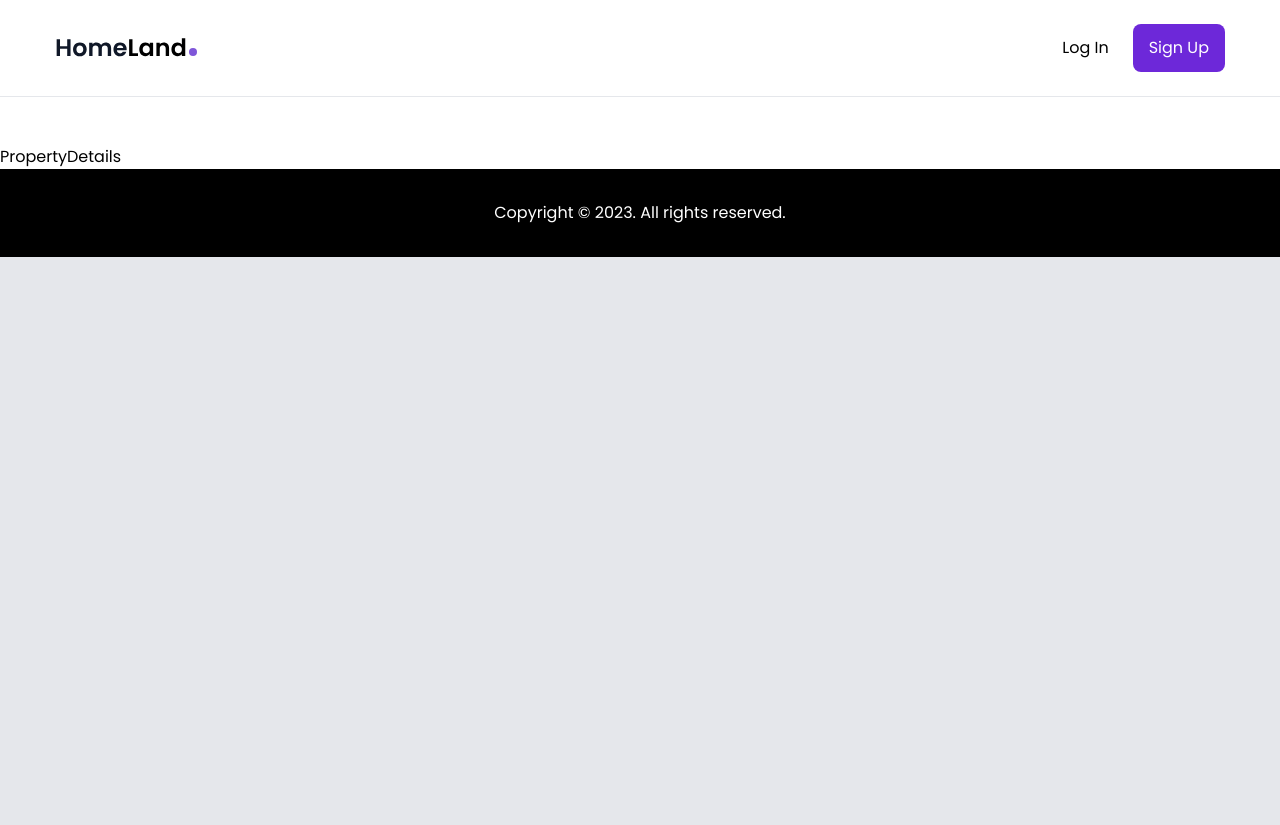
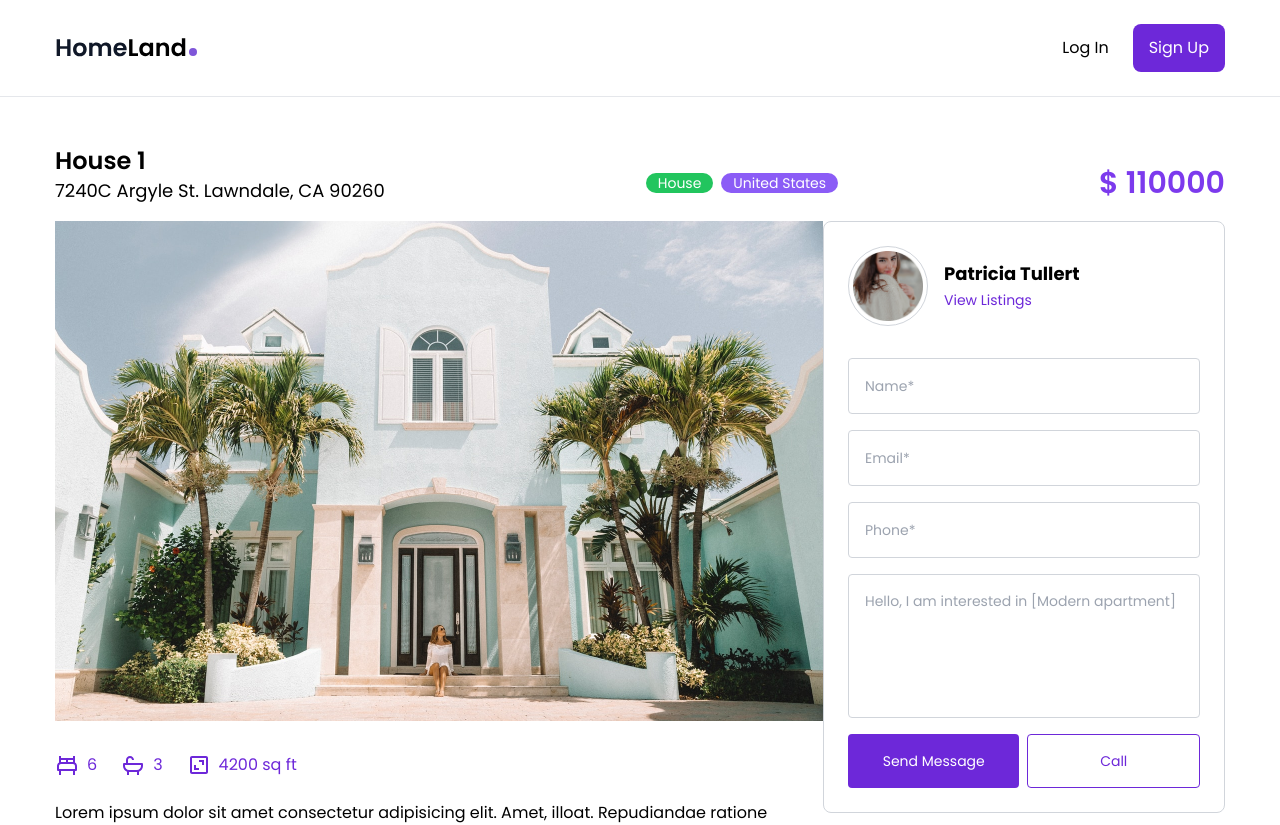
Before and after one commit to Zohra-Neda/Real-Estate-Frontent, a React (Create React App) app: page /property/1 in a window 1280 px wide. Shown: the top 825 px of the page. Before the commit the page ends 800 px from the top, so only its background shows below. Built offline with nearby package versions, Linux system fonts and the light colour scheme.

Commit message:
Implement PropertyDetails component

```diff
--- a/src/pages/PropertyDetails.js
+++ b/src/pages/PropertyDetails.js
@@ -1,7 +1,86 @@
 import React from 'react';
 
+// import data
+import { housesData } from '../data';
+
+// import use params
+import { useParams } from 'react-router-dom';
+
+// import icons
+import { BiBed, BiBath, BiArea } from 'react-icons/bi';
+
+// import link
+import { Link } from 'react-router-dom';
+
 const PropertyDetails = () => {
-  return <div>PropertyDetails</div>;
+  // get the house id
+  const { id } = useParams();
+
+  // get the house based on the id
+  const house = housesData.find((house) => {
+    return house.id === parseInt(id);
+  });
+
+  return (<section>
+    <div className='container mx-auto min-h-[800px] mb-14'>
+      <div className='flex flex-col lg:flex-row lg:items-center lg:justify-between'>
+        <di>
+          <h2 className='text-2xl font-semibold'>{house.name}</h2>
+          <h3 className='text-lg mb-4'>{house.address}</h3>
+        </di>
+        <div className='mb-4 lg:mb-0 flex gap-x-2 text-sm'>
+          <div className='bg-green-500 text-white px-3 rounded-full'>{house.type}</div>
+          <div className='bg-violet-500 text-white px-3 rounded-full'>{house.country}</div>
+        </div>
+        <div className='text-3xl font-semibold text-violet-600'>$ {house.price}</div>
+      </div>
+
+      <div className='flex flex-col lg:flex-row items-start'>
+        <div className='max-w-[768px]'>
+          <div className='mb-8'>
+            <img src={house.imageLg} alt='' />
+          </div>
+          <div className='flex gap-x-6 text-violet-700 mb-6'>
+            <div className='flex gap-x-2 items-center'>
+              <BiBed className='text-2xl' />
+              <div>{house.bedrooms}</div>
+            </div>
+            <div className='flex gap-x-2 items-center'>
+              <BiBath  className='text-2xl' />
+              <div>{house.bathrooms}</div>
+            </div>
+            <div className='flex gap-x-2 items-center'>
+              <BiArea  className='text-2xl' />
+              <div>{house.surface}</div>
+            </div>
+          </div>
+          <div>{house.description}</div>
+        </div>
+        <div className='flex-1 bg-white w-full mb-8 border border-gray-300 rounded-lg px-6 py-6'>
+          <div className='flex items-center gap-x-4 mb-8'>
+            <div className='w-20 h-20 p-1 border border-gray-300 rounded-full'>
+              <img src={house.agent.image} alt='' />
+            </div>
+            <div>
+              <div className='font-bold text-lg'>{house.agent.name}</div>
+              <Link to='' className='text-violet-700 text-sm'>View Listings</Link>
+            </div>
+          </div>
+          {/* form */}
+          <form className='flex flex-col gap-y-4'>
+            <input type='text' placeholder='Name*' className='border border-gray-300 focus:border-violet-700 outline-none rounded px-4 w-full h-14 text-sm' />
+            <input type='text' placeholder='Email*' className='border border-gray-300 focus:border-violet-700 outline-none rounded px-4 w-full h-14 text-sm'/>
+            <input type='text' placeholder='Phone*' className='border border-gray-300 focus:border-violet-700 outline-none rounded px-4 w-full h-14 text-sm' />
+            <textarea placeholder='Message*' defaultValue='Hello, I am interested in [Modern apartment]' className='border border-gray-300 focus:border-violet-700 outline-none resize-none rounded p-4 w-full h-36 text-sm text-gray-400'></textarea>
+            <div className='flex gap-x-2'>
+              <button className='bg-violet-700 hover:bg-violet-800 text-white rounded py-4 text-sm w-full transition'>Send Message</button>
+              <button className='border border-violet-700 text-violet-700 hover:border-violet-500 rounded py-4 text-sm w-full transition'>Call</button>
+            </div>
+          </form>
+        </div>
+      </div>
+    </div>
+  </section>);
 };
 
 export default PropertyDetails;
```
